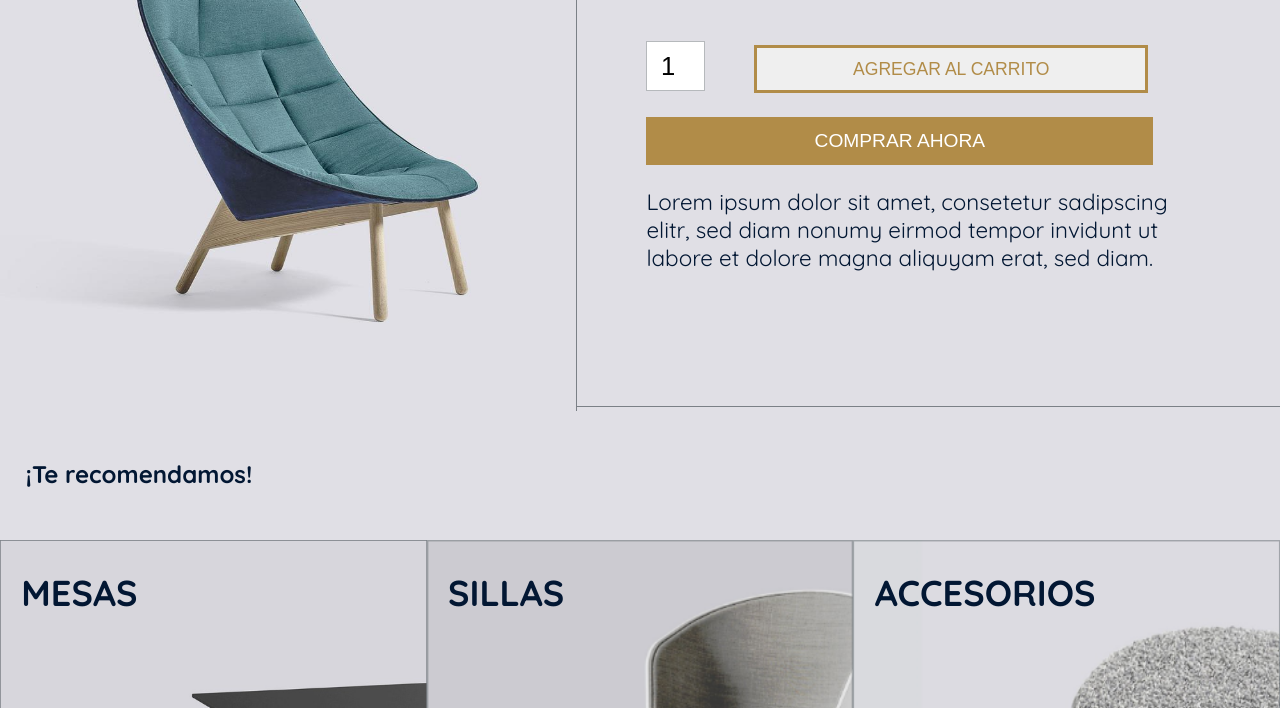
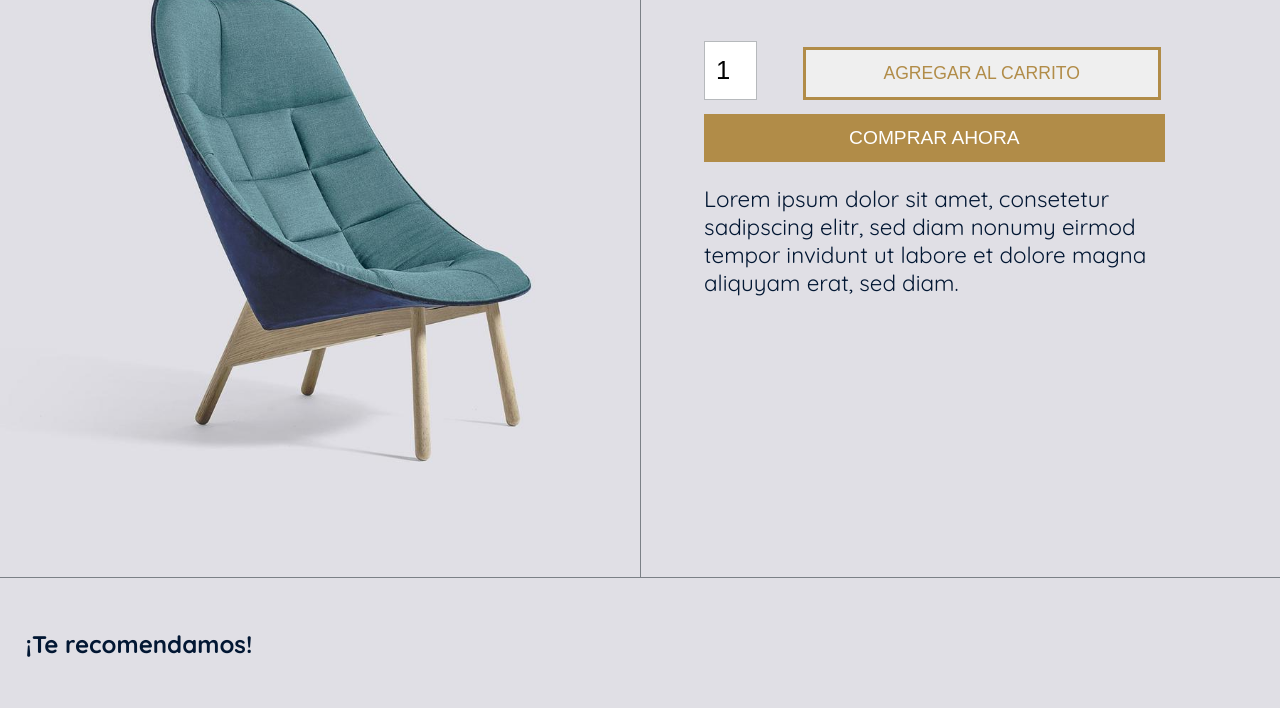
Before and after one commit to camiloVelandia/Homs, a plain HTML site: page html/tabu1.html in a window 1280 px wide. Shown: the part 264-972 px from the top of the page. Drawn offline with Linux system fonts and the light colour scheme.

Commit message:
bug en container hero

```diff
--- a/estilos/tabu1.css
+++ b/estilos/tabu1.css
@@ -102,16 +102,15 @@ input.image_buscar {
 }
 .principal{
   display: grid;
-  grid-template-columns:45% 55%;
+  grid-template-columns:50% 50%;
   grid-template-areas: "img resume";
   padding-top: 120px;
-  height: 550px;
+  height: auto;
 
 }
 .hero{
 
   grid-area: img;
-  height: 90%;
   width: 100%;
   ;
 
@@ -119,12 +118,13 @@ input.image_buscar {
 .hero img{
 
   border-right:1px solid #7B8086;
-  height: 95%;
+  height: 100%;
   width: 100%;
 }
 .resume{
   grid-area: resume;
   padding: 1% 10% 2% 10% ;
+  height: 80%;
 }
 .title{
   font-size: 2em;
@@ -141,7 +141,7 @@ input.image_buscar {
   margin-bottom: 5%;
 }
 .contador{
-  height: 100%;
+  height: 120%;
   width: 10%;
   margin-right: 8%;
   text-align: center;
@@ -150,7 +150,7 @@ input.image_buscar {
   padding: 0;
 }
 .agregar{
-  height: 100%;
+  height: 3em;
   width: 70%;
   padding: 0;
   color: #B18C48;
```
